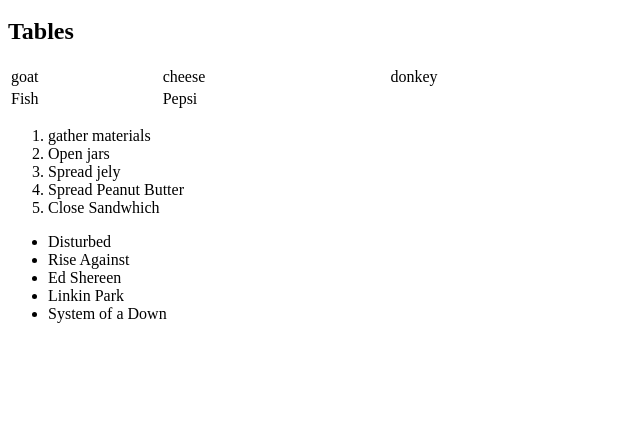
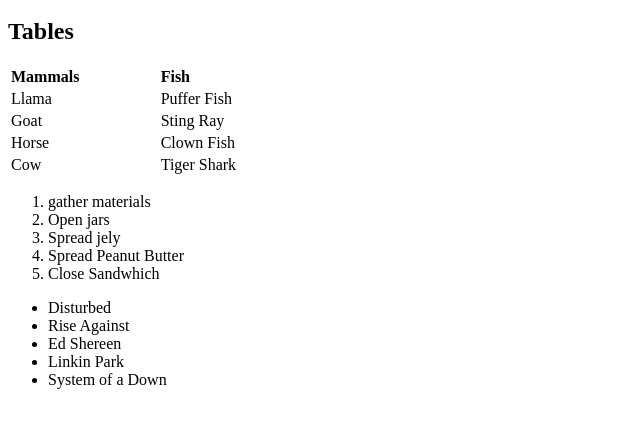
Before and after one commit to llamalord22/DemoRepository, a plain HTML site: page index.html in a window 1280 px wide. Shown: the part 303-730 px from the top of the page, without its empty margins (0-640 px from the left). Drawn offline with Linux system fonts and the light colour scheme.

Commit message:
corrected table

```diff
--- a/index.html
+++ b/index.html
@@ -13,15 +13,26 @@
         <br>
         <a href="#"> alapacas coming soon </a>
     <h2>Tables</h2>
-    <table style ="width:50%">
-        <tr>
-            <td>goat</td>
-            <td>cheese</td>
-            <td>donkey</td>
+    <table style ="width:25%">
+        <tr style="text-align:left;">
+            <th>Mammals</th>
+            <th>Fish</th>
         </tr>
         <tr>
-            <td>Fish</td>
-            <td>Pepsi</td>
+            <td>Llama</td>
+            <td>Puffer Fish</td>
+        </tr>
+        <tr>
+            <td>Goat</td>
+            <td>Sting Ray</td>
+        </tr>
+        <tr>
+            <td>Horse</td>
+            <td>Clown Fish</td>
+        </tr>
+        <tr>
+            <td>Cow</td>
+            <td>Tiger Shark</td>
         </tr>
     </table>
 
```
